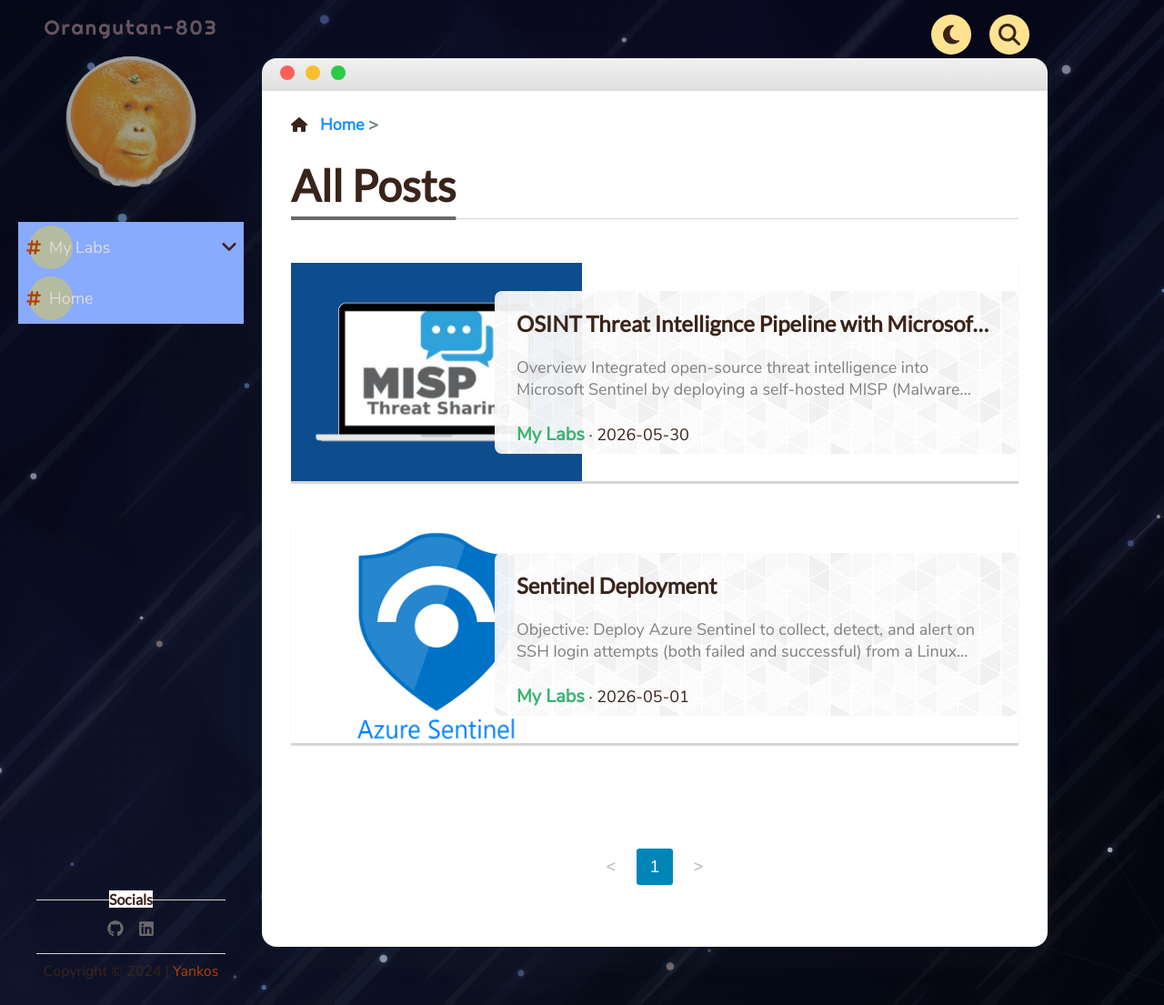
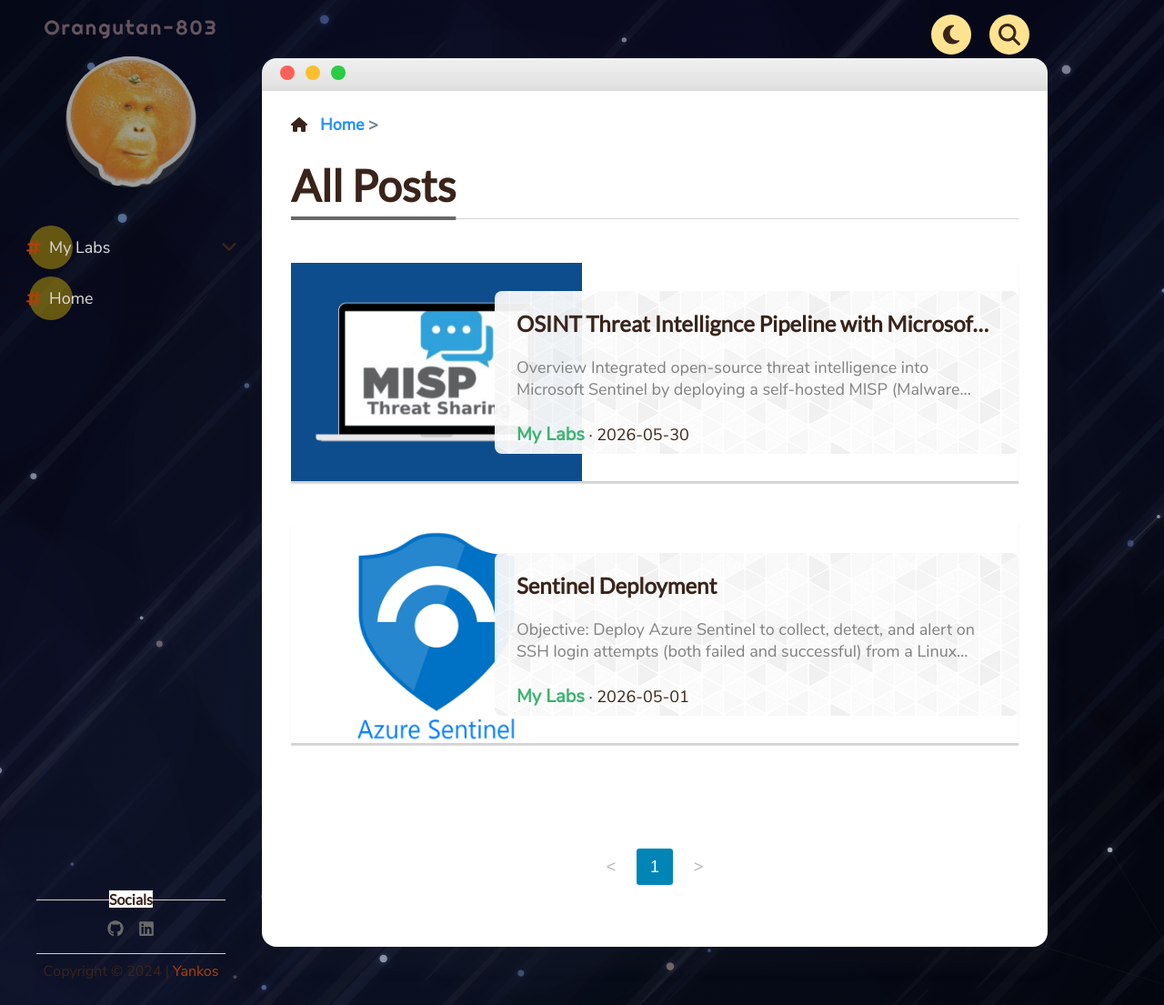
Before and after one commit to Orangutan-803/orangutan-803.github.io, a Jekyll site: the page built from _pages/index.md, in a window 1280 px wide and 1105 px high. Shown: the whole window at 91% size. Built offline with Jekyll 4.4.1, drawn with Linux system fonts in a browser that asks for light colours.

Commit message:
Update style.scss

```diff
--- a/assets/css/style.scss
+++ b/assets/css/style.scss
@@ -99,17 +99,3 @@
 .navbar .nav-item:first-child a {  /* Fallback: first nav item is often home */
   color: #ffccaa;
 }
-
-/* 3. Orange decals (background decoration for nav bar) */
-/* The theme likely uses a pseudo-element or background image.
-   To change the orange color, target the navigation bar's decorative elements. */
-.navbar,
-.nav-list,
-.nav-item::before,
-.nav-list-item::before,
-.site-nav {
-  /* Replace orange gradient or solid color with your preferred color */
-  background-color: #88aaff;    /* Solid background */
-  /* If using a gradient, override it: */
-  background-image: linear-gradient(135deg, #YOUR_DECAL_COLOR1, #YOUR_DECAL_COLOR2);
-}
```
